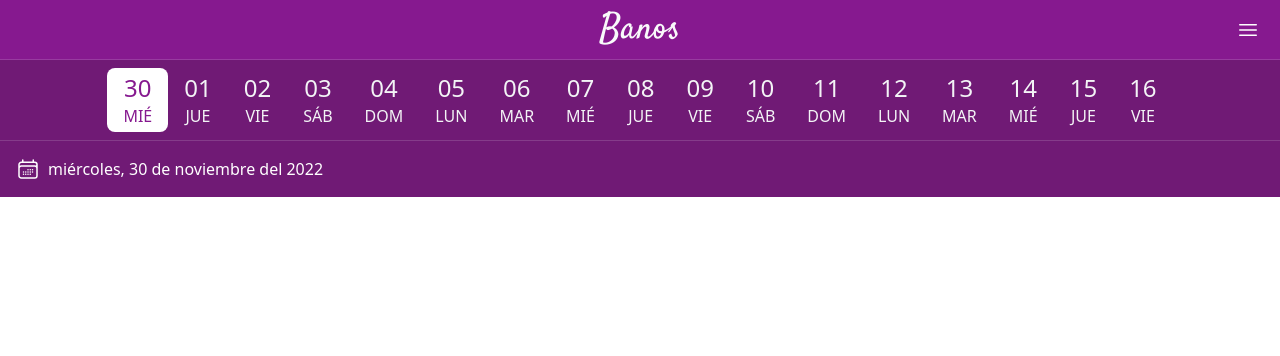
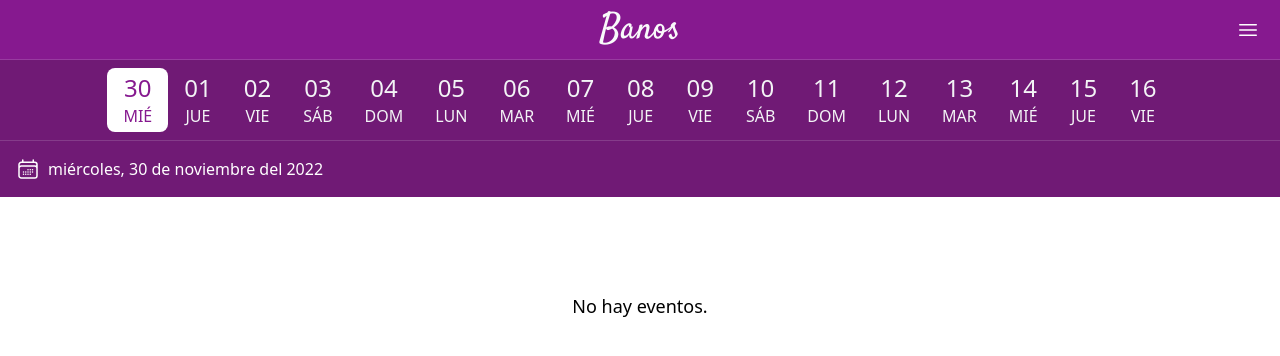
Before and after one commit to jeanmayorga/banos, a Next.js app: page /events/2022-11-30 in a window 1280 px wide. Shown: the top 356 px of the page. Built offline with nearby package versions, Linux system fonts and the light colour scheme; no server answers; the database is empty.

Commit message:
fix: bugs

```diff
--- a/src/components/Steps/Step.tsx
+++ b/src/components/Steps/Step.tsx
@@ -1,3 +1,4 @@
+import clsx from "clsx";
 import { Event } from "modules";
 
 interface Props {
@@ -29,7 +30,12 @@ export function Step({ event }: Props) {
       </div>
       <div className="ml-4 border-gray-200 border-b border-dashed group-last:border-0 pb-8 w-full">
         <h2 className="text-fuchsia-600 text-xl leading-none mb-2">{title}</h2>
-        <p className="text-gray-400 text-sm leading-none flex items-center mb-8">
+        <p
+          className={clsx(
+            "text-gray-400 text-sm leading-none flex items-center",
+            cover && "mb-8"
+          )}
+        >
           <svg
             xmlns="http://www.w3.org/2000/svg"
             fill="none"
--- a/src/pages/events/[date].tsx
+++ b/src/pages/events/[date].tsx
@@ -42,6 +42,11 @@ export default function Page({ events }: { events: Event[] }) {
         }
       />
       <div className="container m-auto">
+        {events.length === 0 && (
+          <div className="text-lg px-4 mt-[100px] text-center leading-none">
+            No hay eventos.
+          </div>
+        )}
         <Steps events={events} />
       </div>
     </div>
```
